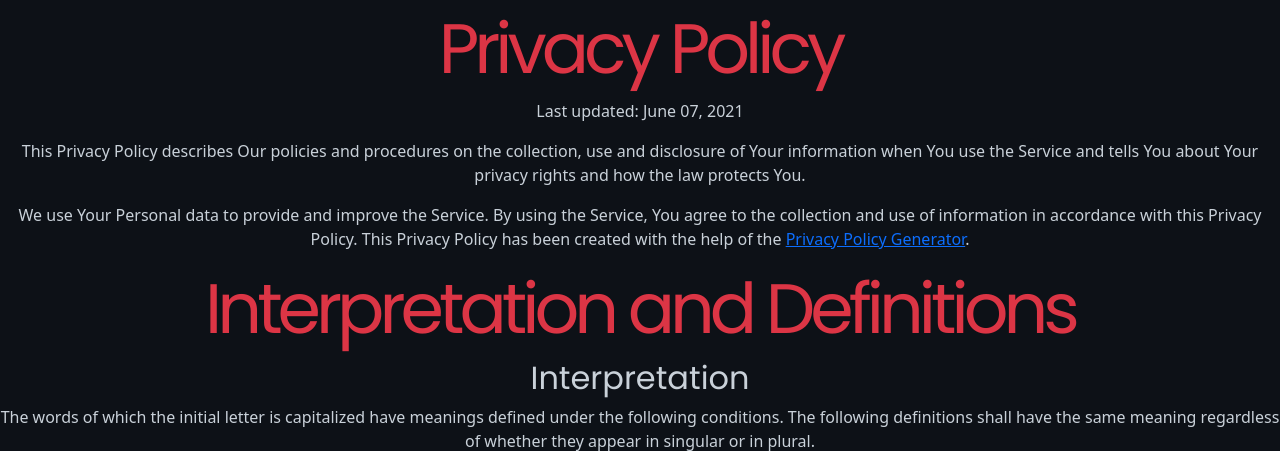
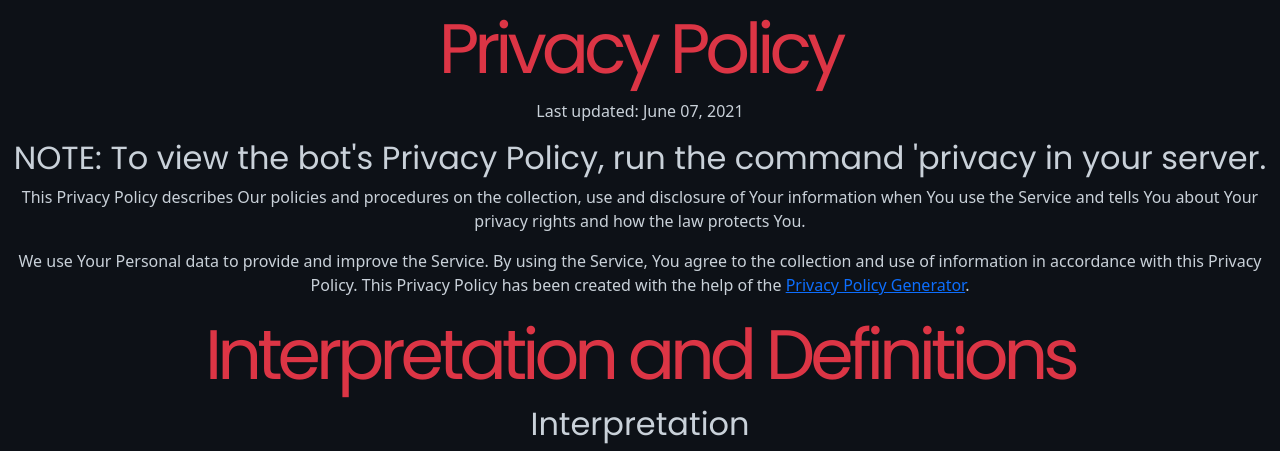
Before and after one commit to Tqter/scpinfosite, a Flask app: page /privacy in a window 1280 px wide; the page is wider, and only the part inside the window is pictured. Shown: the part 94-545 px from the top of that part. Run offline with Flask 2, Linux system fonts and the light colour scheme; some libraries are stand-ins or nearby versions.

Commit message:
Update privacy.html

```diff
--- a/templates/privacy.html
+++ b/templates/privacy.html
@@ -57,6 +57,9 @@
     <center>
         <h1>Privacy Policy</h1>
         <p>Last updated: June 07, 2021</p>
+
+        <h2>NOTE: To view the bot's Privacy Policy, run the command 'privacy in your server.</h2>
+
         <p>This Privacy Policy describes Our policies and procedures on the collection, use and disclosure of Your
             information when You use the Service and tells You about Your privacy rights and how the law protects You.
         </p>
```
